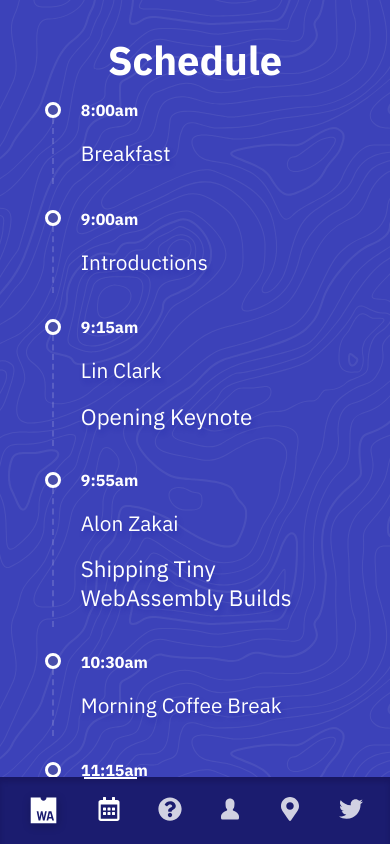
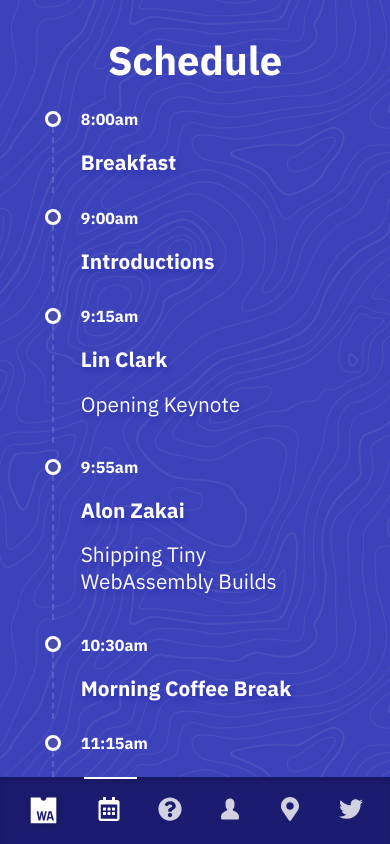
Before and after one commit to WebAssemblySummit/wasmsummit.dev, a Next.js app: page /schedule in a window 390 px wide. Shown: the top 844 px of the page. Built offline with nearby package versions, Linux system fonts and the light colour scheme.

Commit message:
fine tuning schedule page design
- in mobile mode speaker names are bold to provide more visual orientation between items
- in desktop mode the max-width of the schedule is a bit wider to break more naturally
- minor refinement to spacings between schedule items to better group visually

```diff
--- a/pages/schedule.tsx
+++ b/pages/schedule.tsx
@@ -2,7 +2,7 @@
 import styled from "styled-components";
 import { NavBar, navbarBlue } from "../components";
 
-import { schedule } from '../data/schedule';
+import { schedule } from "../data/schedule";
 
 const title = "Schedule";
 
@@ -14,16 +14,15 @@
       <Headline>{title}</Headline>
       <Schedule>
         {schedule.map((item, index) => {
-
-        let title = (
-          <ScheduleItemTitle>{item.title}</ScheduleItemTitle>
-        );
+          let title = <ScheduleItemTitle>{item.title}</ScheduleItemTitle>;
 
           let description;
           if (item.description) {
             description = (
-            <ScheduleItemDescription>{item.description}</ScheduleItemDescription>
-          )
+              <ScheduleItemDescription>
+                {item.description}
+              </ScheduleItemDescription>
+            );
           }
 
           let itemContent = (
@@ -34,10 +33,8 @@
           );
           if (item.link) {
             itemContent = (
-            <ScheduleLink href={item.link}>
-              {itemContent}
-            </ScheduleLink>
-          )
+              <ScheduleLink href={item.link}>{itemContent}</ScheduleLink>
+            );
           }
 
           let itemJsx = (
@@ -91,7 +88,8 @@
 export const Schedule = styled.ul`
   margin-left: auto;
   margin-right: auto;
-  max-width: 700px;
+  margin-top: 25px;
+  max-width: 900px;
   list-style-type: none;
   padding: 0px;
   padding-left: 0px;
@@ -102,12 +100,12 @@
   flex-direction: row;
 
   padding-left: 10px;
-  margin-bottom: 10px;
+  margin-bottom: 0;
 `;
 
 export const ScheduleItemTimeDesktop = styled.p`
   font-size: 1em;
-  color: #FFFFFF;
+  color: #ffffff;
   margin: -1px calc(2vw + 5px) 0 0;
   width: 60px;
   @media screen and (max-width: 500px) {
@@ -118,7 +116,7 @@
 export const ScheduleItemTimeMobile = styled.p`
   font-size: 1em;
   font-weight: 700;
-  color: #FFFFFF;
+  color: #ffffff;
   width: 60px;
   line-height: 1.7;
   padding-left: 5px;
@@ -142,7 +140,7 @@
 
 export const ScheduleItemContent = styled.div`
   break-inside: avoid;
-  max-width: 600px;
+  max-width: 900px;
   flex: 1;
   border-left: 2px dashed rgba(255, 255, 255, 0.15);
   padding-left: calc(3vw + 10px);
@@ -154,28 +152,33 @@
 
 export const ScheduleItemTitle = styled.h2`
   font-size: 1.3em;
-  margin-top: 0;
+  margin-top: 5px;
   padding-left: 5px;
   font-weight: normal;
   text-shadow: 2px 4px 5px hsla(237, 80%, 35%, 0.3);
+
+  @media screen and (max-width: 500px) {
+    font-size: 1.3em;
+    font-weight: 700;
+  }
 `;
 
 export const ScheduleItemDescription = styled.p`
   font-size: 1.5em;
-  margin-top: 0px;
-  margin-bottom: 15px;
+  margin-top: 0;
+  margin-bottom: 25px;
   padding: 0 15px 0 5px;
   font-weight: 700;
   text-shadow: 2px 4px 5px hsla(237, 80%, 35%, 0.3);
 
   @media screen and (max-width: 500px) {
-    font-size: 1.4em;
+    font-size: 1.3em;
     font-weight: normal;
   }
 `;
 
 export const ScheduleLink = styled.a`
-  color: #FFFFFF;
+  color: #ffffff;
 
   :hover {
     text-decoration: underline;
```
Lines whose indentation alone changed are shown as unchanged.
